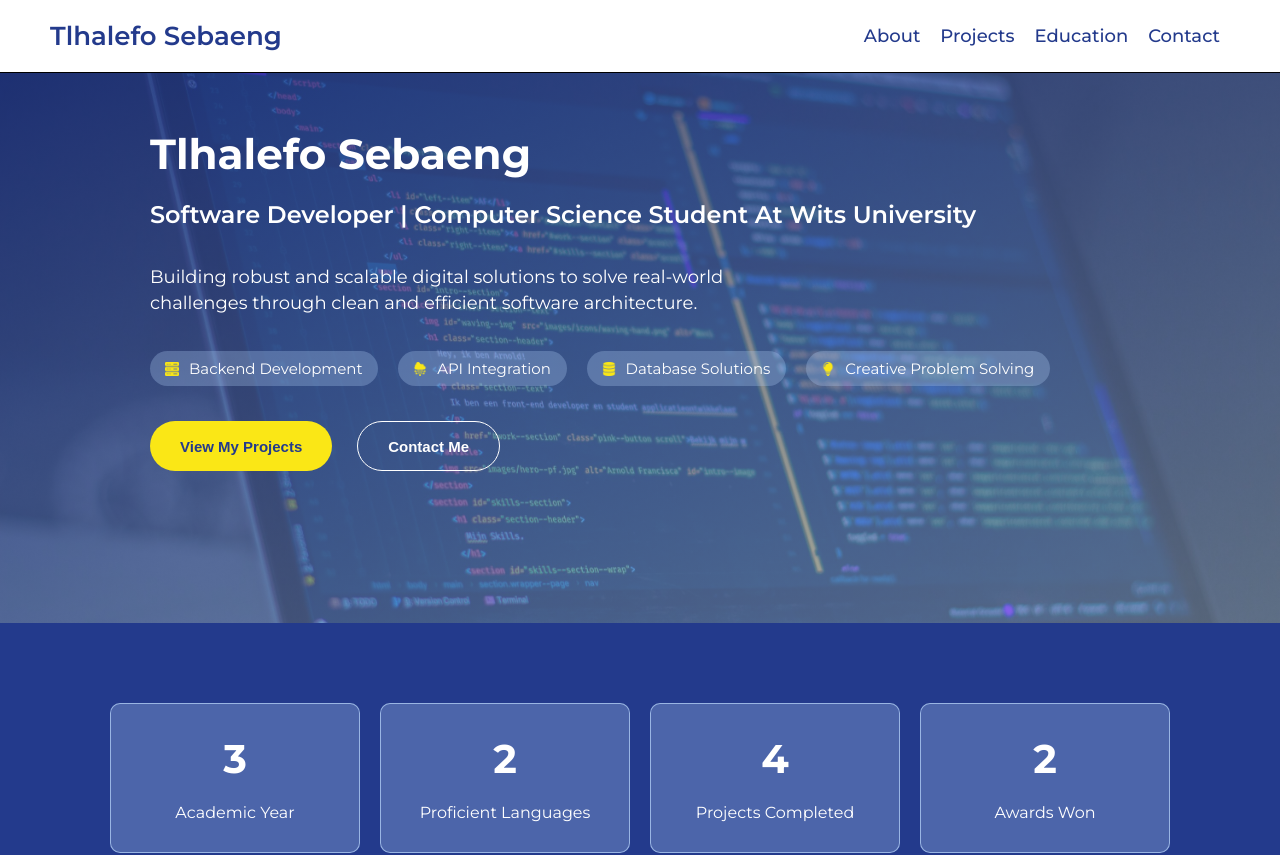
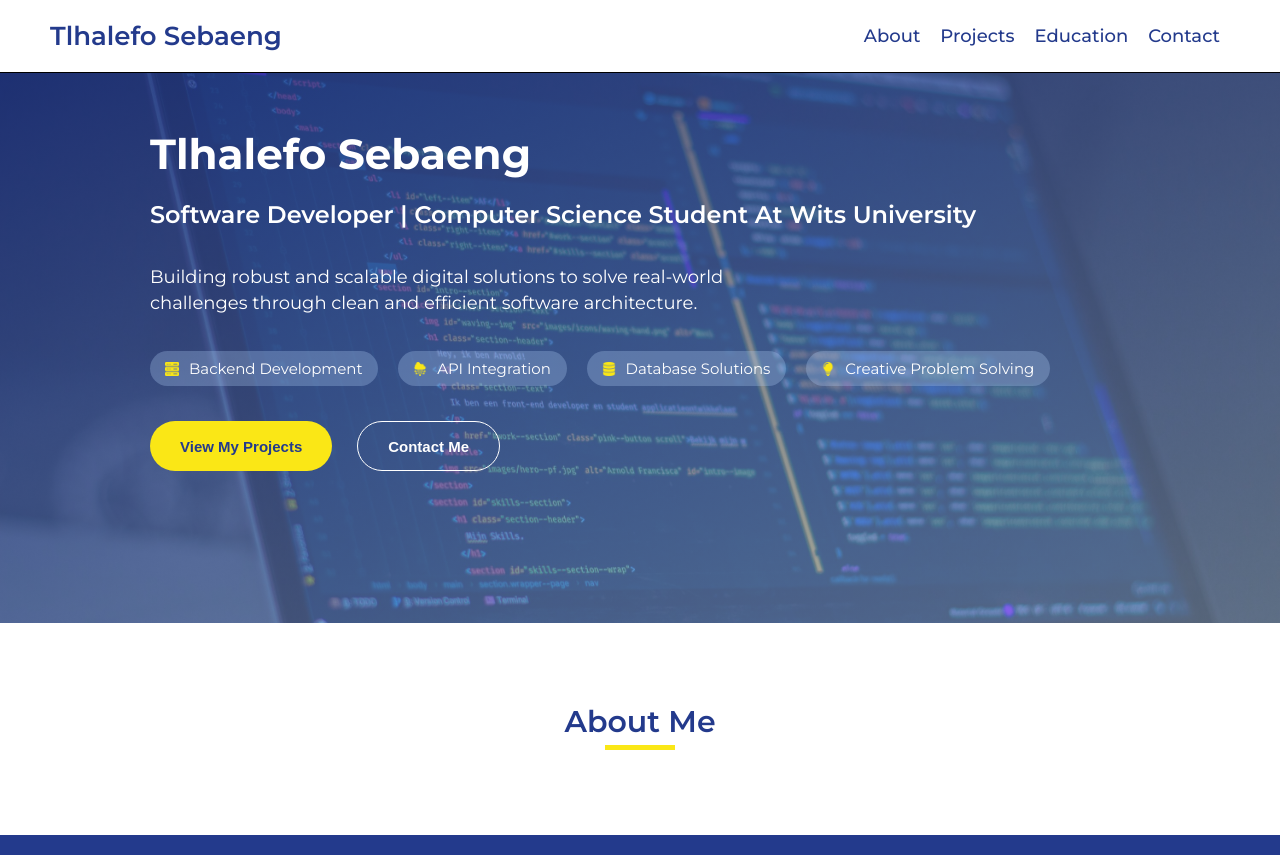
Before and after one commit to tlhalesebaeng/my-portfolio, a React (Vite) app: page / in a window 1280 px wide. Shown: the top 855 px of the page. Built offline with nearby package versions, Linux system fonts and the light colour scheme.

Commit message:
unfinished about implementation

```diff
--- a/src/App.jsx
+++ b/src/App.jsx
@@ -1,3 +1,4 @@
+import About from './components/about/About.jsx';
 import Header from './components/header/Header.jsx';
 import Navigation from './components/navigation/Navigation.jsx';
 import PersonalInfo from './components/personal-info/PersonalInfo.jsx';
@@ -7,6 +8,7 @@ const App = () => {
         <main>
             <Navigation />
             <Header />
+            <About />
             <PersonalInfo />
         </main>
     );
--- /dev/null
+++ b/src/components/about/About.css
@@ -0,0 +1,18 @@
+.about {
+    margin: 80px 0px;
+    display: flex;
+    flex-direction: column;
+    align-items: center;
+}
+
+.about h2 {
+    font-size: 30px;
+    color: rgb(35, 58, 140);
+}
+
+.about span {
+    height: 5px;
+    width: 70px;
+    margin: 5px 0px;
+    background-color: rgb(250, 231, 22);
+}
--- /dev/null
+++ b/src/components/about/About.jsx
@@ -0,0 +1,12 @@
+import './About.css';
+
+const About = () => {
+    return (
+        <section className="about">
+            <h2>About Me</h2>
+            <span></span>
+        </section>
+    );
+};
+
+export default About;
```
